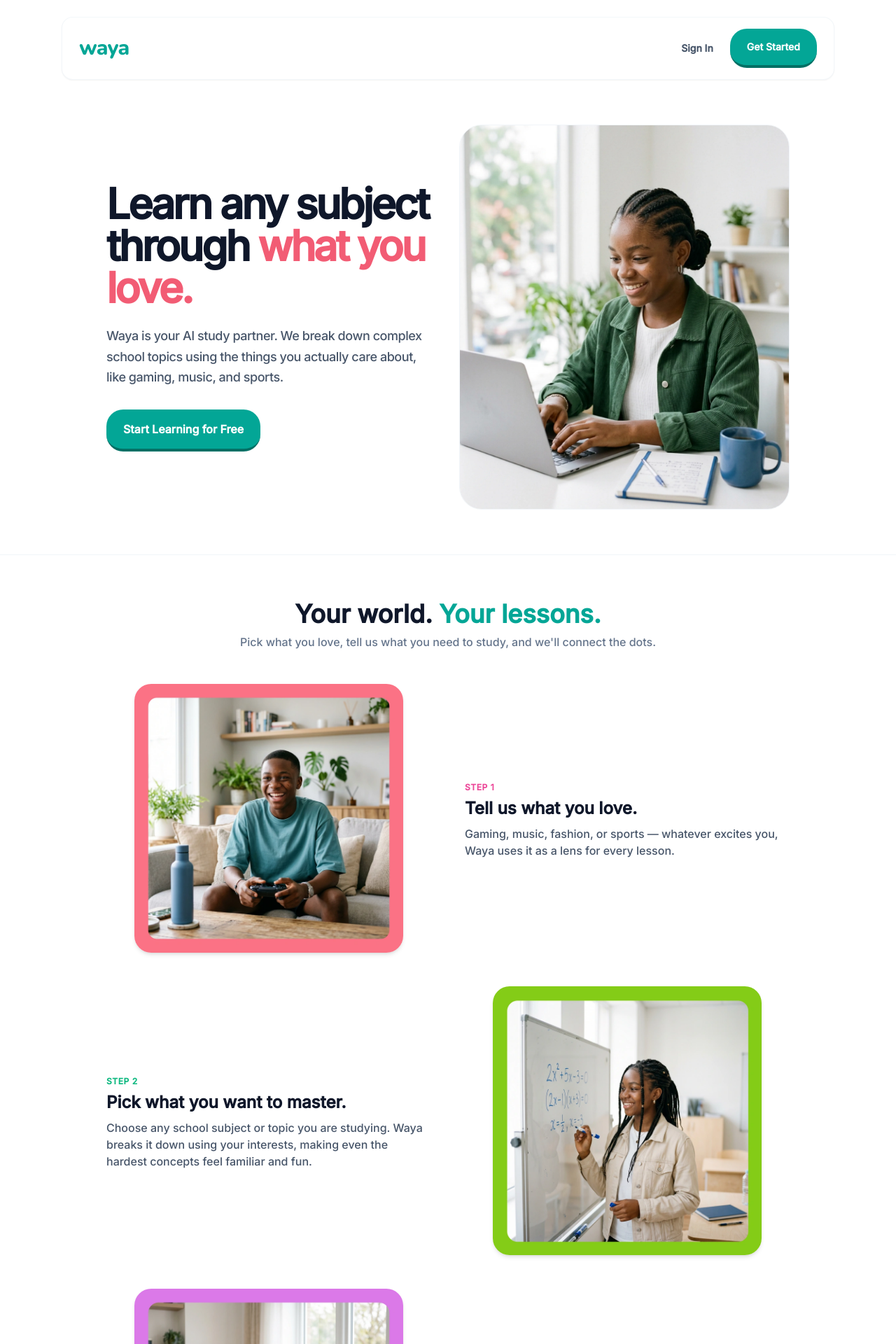
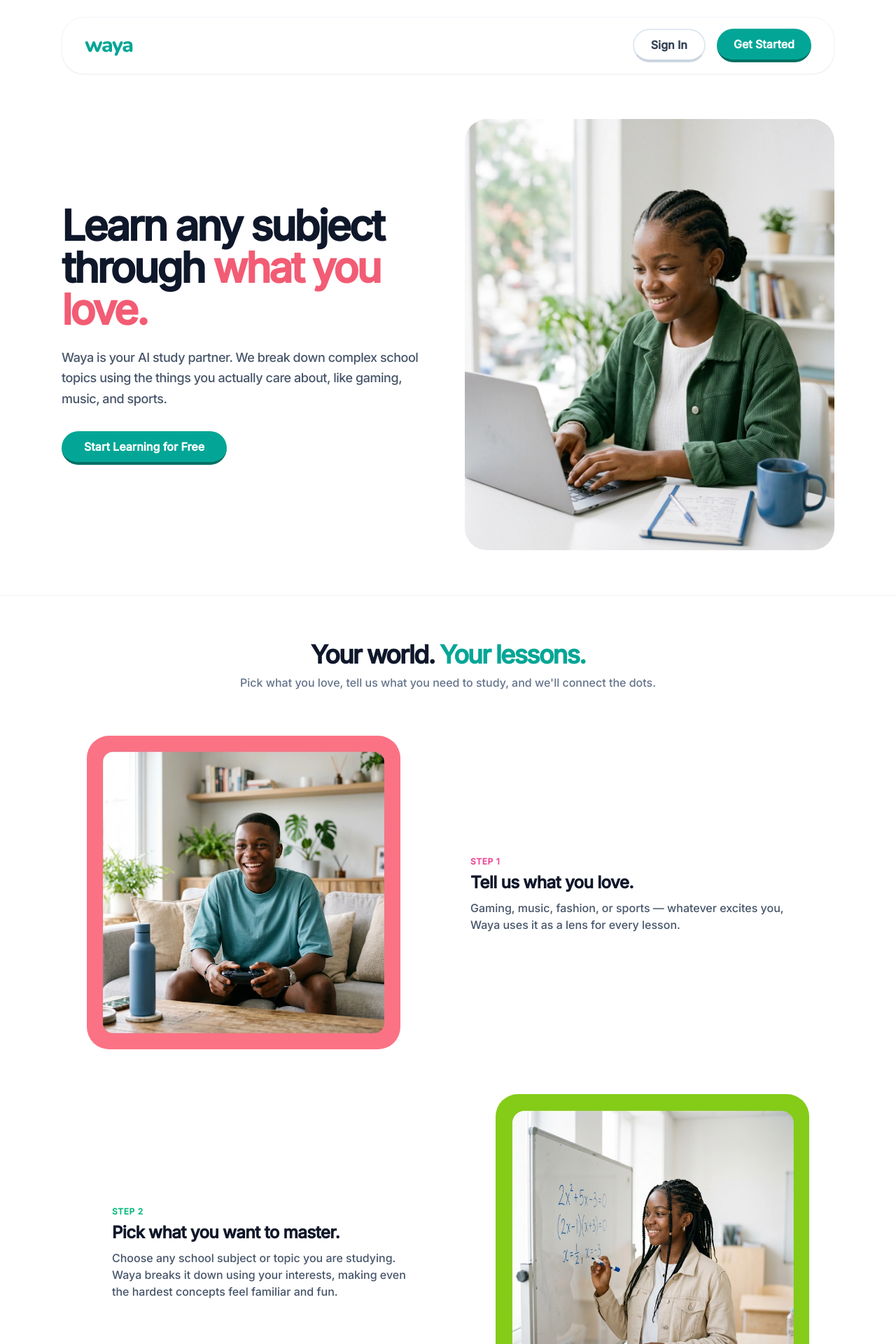
Before and after one commit to BimboOni/Waya, a Next.js app: page / in a window 1280 px wide. Shown: the top 1920 px of the page at 70% size. Built offline with nearby package versions, Linux system fonts and the light colour scheme.

Commit message:
feat: enhance landing page with animations, update DeepSeek persona prompts, and add design assets

```diff
--- a/app/(marketing)/page.tsx
+++ b/app/(marketing)/page.tsx
@@ -1,29 +1,30 @@
 import Image from 'next/image';
+import Link from 'next/link';
 
 const subjects = [
   {
     subject: 'Mathematics',
     topics: ['Algebra', 'Geometry', 'Calculus', 'Statistics'],
     icon: '📐',
-    chip: 'bg-violet-50 text-violet-700',
+    chip: 'bg-subject-math-container text-subject-math-text',
   },
   {
     subject: 'Science & Tech',
     topics: ['Physics', 'Chemistry', 'Biology', 'Computer Science'],
     icon: '🔬',
-    chip: 'bg-amber-50 text-amber-700',
+    chip: 'bg-subject-science-container text-subject-science-text',
   },
   {
     subject: 'History & Culture',
     topics: ['World History', 'African Heritage', 'Government', 'Philosophy'],
     icon: '📜',
-    chip: 'bg-rose-50 text-rose-700',
+    chip: 'bg-subject-history-container text-subject-history-text',
   },
   {
     subject: 'Creative Arts',
     topics: ['Music', 'Art & Design', 'Literature', 'Fashion'],
     icon: '🎨',
-    chip: 'bg-indigo-50 text-indigo-700',
+    chip: 'bg-subject-arts-container text-subject-arts-text',
   },
 ];
 
@@ -65,7 +66,7 @@
     title: 'XP & Levels',
     description:
       'Earn XP for every session and synthesis. Level up from Curious to Polymath as you grow.',
-    containerClass: 'bg-[#effaf3] border-[#d1f2dc]',
+    containerClass: 'bg-[#effaf3]',
     iconBg: 'bg-emerald-100',
     icon: (
       <svg width="28" height="28" viewBox="0 0 24 24" fill="none">
@@ -77,7 +78,7 @@
     title: 'Streaks',
     description:
       'Stay consistent. Complete sessions daily to build your streak and unlock exclusive bonuses.',
-    containerClass: 'bg-[#fff0f3] border-[#ffe0e6]',
+    containerClass: 'bg-[#fff0f3]',
     iconBg: 'bg-rose-100',
     icon: (
       <svg width="28" height="28" viewBox="0 0 24 24" fill="none">
@@ -92,7 +93,7 @@
     title: 'Badges',
     description:
       'Unlock achievements for milestones — first session, subject mastery, streak records, and more.',
-    containerClass: 'bg-[#f5f3ff] border-[#e8e4fe]',
+    containerClass: 'bg-[#f5f3ff]',
     iconBg: 'bg-purple-100',
     icon: (
       <svg width="28" height="28" viewBox="0 0 24 24" fill="none">
@@ -111,17 +112,17 @@
 
       {/* Floating Capsule Navigation */}
       <div className="w-full max-w-6xl mx-auto px-6 pt-6">
-        <nav className="w-full bg-white rounded-2xl shadow-sm border border-slate-100/80 px-6 py-4 flex flex-row justify-between items-center">
-          <span className="font-nunito font-bold tracking-tight text-3xl text-[#03a696]">waya</span>
-          <div className="flex flex-row items-center gap-6">
-            <a href="/auth?view=login" className="text-sm font-semibold text-slate-600 hover:text-slate-900 transition-colors">Sign In</a>
-            <a href="/auth?view=get-started" className="bg-[#03a696] hover:bg-[#028b7e] text-white text-sm font-bold rounded-xl px-6 min-h-12 py-4 flex items-center border-b-4 border-[#016f64] active:translate-y-[2px] active:border-b-2 transition-all">Get Started</a>
+        <nav className="w-full bg-white rounded-[32px] shadow-sm border border-slate-100 px-8 py-4 flex flex-row justify-between items-center">
+          <Link href="/" className="font-nunito font-bold tracking-tighter text-3xl text-[#03a696]">waya</Link>
+          <div className="flex flex-row items-center gap-4">
+            <Link href="/auth?view=login" className="bg-white border-2 border-slate-200 border-b-4 border-b-slate-300 text-slate-700 font-bold rounded-xl h-12 px-6 flex items-center active:translate-y-[2px] active:border-b-2 transition-all">Sign In</Link>
+            <Link href="/auth?view=get-started" className="bg-[#03a696] hover:bg-[#028b7e] text-white font-bold rounded-xl h-12 px-6 border-b-4 border-[#016f64] flex items-center active:translate-y-[2px] active:border-b-2 transition-all">Get Started</Link>
           </div>
         </nav>
       </div>
 
       {/* Hero Section */}
-      <section className="w-full max-w-5xl mx-auto px-6 py-12 md:py-16 grid grid-cols-1 md:grid-cols-2 gap-8 items-center">
+      <section className="w-full max-w-6xl mx-auto px-6 py-12 md:py-16 grid grid-cols-1 md:grid-cols-2 gap-12 items-center">
         <div className="flex flex-col justify-center">
           <h1 className="text-5xl sm:text-6xl font-black text-slate-900 tracking-tighter leading-[1.05]">
             Learn any subject through{' '}
@@ -131,20 +132,20 @@
             Waya is your AI study partner. We break down complex school topics using
             the things you actually care about, like gaming, music, and sports.
           </p>
-          <a
+          <Link
             href="/auth?view=get-started"
-            className="bg-[#03a696] hover:bg-[#028b7e] text-white text-base font-bold rounded-xl min-h-12 py-4 px-6 border-b-4 border-[#016f64] active:translate-y-[2px] active:border-b-2 transition-all w-fit mt-8 flex items-center justify-center"
+            className="bg-[#03a696] hover:bg-[#028b7e] text-white font-bold rounded-xl h-12 px-8 border-b-4 border-[#016f64] active:translate-y-[2px] active:border-b-2 transition-all w-fit mt-8 flex items-center justify-center"
           >
             Start Learning for Free
-          </a>
+          </Link>
         </div>
-        <div className="w-full flex justify-center">
+        <div className="w-full flex justify-end">
           <Image
             src="/images/hero-section-image.webp"
             alt="Student learning with Waya"
             width={800}
             height={600}
-            className="rounded-[32px] w-full max-w-xl object-cover border border-slate-100"
+            className="rounded-[32px] w-full max-w-xl object-cover"
             priority
           />
         </div>
@@ -153,7 +154,7 @@
       {/* 3-Step Flow Section */}
       <section className="py-16 bg-white border-t border-b border-slate-100">
         <div className="max-w-3xl mx-auto text-center mb-12 px-6">
-          <h2 className="text-4xl font-black text-slate-900">
+          <h2 className="text-4xl font-black text-slate-900 tracking-tighter">
             Your world. <span className="text-[#03a696]">Your lessons.</span>
           </h2>
           <p className="text-slate-500 font-medium mt-2">
@@ -165,7 +166,7 @@
         {steps.map((step) => (
           <div
             key={step.number}
-            className="max-w-5xl mx-auto px-6 grid grid-cols-1 md:grid-cols-2 gap-12 items-center my-12"
+            className="max-w-6xl mx-auto px-6 grid grid-cols-1 md:grid-cols-2 gap-16 items-center my-16"
           >
             {step.imageFirst ? (
               <>
@@ -174,15 +175,15 @@
                   alt={step.alt}
                   width={400}
                   height={400}
-                  className="rounded-3xl shadow-md max-w-sm w-full mx-auto object-cover"
+                  className="rounded-[32px] max-w-md w-full mx-auto object-cover"
                 />
-                <div>
+                <div className="max-w-md">
                   <span
                     className={`text-xs font-bold ${step.color} uppercase tracking-wider`}
                   >
                     {step.number}
                   </span>
-                  <h3 className="text-2xl font-black text-slate-900 mt-1">
+                  <h3 className="text-2xl font-black text-slate-900 mt-1 tracking-tight">
                     {step.title}
                   </h3>
                   <p className="text-slate-600 mt-2 font-medium">
@@ -192,13 +193,13 @@
               </>
             ) : (
               <>
-                <div>
+                <div className="max-w-md mx-auto md:ml-auto md:mr-0">
                   <span
                     className={`text-xs font-bold ${step.color} uppercase tracking-wider`}
                   >
                     {step.number}
                   </span>
-                  <h3 className="text-2xl font-black text-slate-900 mt-1">
+                  <h3 className="text-2xl font-black text-slate-900 mt-1 tracking-tight">
                     {step.title}
                   </h3>
                   <p className="text-slate-600 mt-2 font-medium">
@@ -210,7 +211,7 @@
                   alt={step.alt}
                   width={400}
                   height={400}
-                  className="rounded-3xl shadow-md max-w-sm w-full mx-auto object-cover"
+                  className="rounded-[32px] max-w-md w-full mx-auto object-cover"
                 />
               </>
             )}
@@ -219,27 +220,27 @@
       </section>
 
       {/* Subject Grid — Deep Teal Background */}
-      <section className="bg-[#027368] py-20 text-white">
-        <div className="max-w-5xl mx-auto px-6">
-          <h2 className="text-4xl font-black text-center text-white">
+      <section className="bg-[#027368] py-16 text-white">
+        <div className="max-w-6xl mx-auto px-6">
+          <h2 className="text-4xl font-black tracking-tighter text-center text-white">
             Any subject, explained your way.
           </h2>
           <p className="text-center mt-2 text-emerald-100 font-medium">
             We take the standard school curriculum and break it down through the
             filter of what you love.
           </p>
-          <div className="grid grid-cols-1 md:grid-cols-2 gap-6 mt-12">
+          <div className="grid grid-cols-1 md:grid-cols-2 gap-8 mt-12">
             {subjects.map(({ subject, topics, chip }) => (
               <div
                 key={subject}
-                className="bg-white rounded-3xl p-8 shadow-md text-slate-900"
+                className="bg-white rounded-[32px] p-8 text-slate-900"
               >
                 <h3 className="text-xl font-bold text-slate-900">{subject}</h3>
                 <div className="flex flex-wrap gap-2 mt-4">
                   {topics.map((t) => (
                     <span
                       key={t}
-                      className={`${chip} text-xs font-bold px-3 py-1 rounded-full`}
+                      className={`${chip} text-xs font-bold px-4 py-2 rounded-full`}
                     >
                       {t}
                     </span>
@@ -253,8 +254,8 @@
 
       {/* Progress Metrics — Pastel Flood Backgrounds */}
       <section className="py-20 bg-white">
-        <div className="max-w-5xl mx-auto px-6">
-          <h2 className="text-4xl font-black text-center text-slate-900">
+        <div className="max-w-6xl mx-auto px-6">
+          <h2 className="text-4xl font-black tracking-tighter text-center text-slate-900">
             Progress you can see.
           </h2>
           <p className="text-slate-500 font-medium text-center mt-2">
@@ -264,7 +265,7 @@
             {metrics.map((metric) => (
               <div
                 key={metric.title}
-                className={`${metric.containerClass} border rounded-3xl p-8 shadow-sm`}
+                className={`${metric.containerClass} rounded-[32px] p-8`}
               >
                 <div
                   className={`w-16 h-16 rounded-2xl flex items-center justify-center mb-5 ${metric.iconBg}`}
@@ -294,14 +295,14 @@
               Join Waya today and start learning every subject through the things
               you already love.
             </p>
-            <a
+            <Link
               href="/auth?view=get-started"
-              className="bg-[#03a696] hover:bg-[#028b7e] text-white text-base font-bold rounded-xl min-h-12 py-4 px-6 border-b-4 border-[#016f64] active:translate-y-[2px] active:border-b-2 transition-all flex items-center justify-center mt-8"
+              className="bg-[#03a696] hover:bg-[#028b7e] text-white font-bold rounded-xl h-12 px-8 border-b-4 border-[#016f64] active:translate-y-[2px] active:border-b-2 transition-all w-fit mt-8 flex items-center justify-center"
             >
               Get Started Free
-            </a>
+            </Link>
           </div>
-          <div className="rounded-3xl overflow-hidden shadow-lg">
+          <div className="rounded-[32px] overflow-hidden">
             <Image
               src="/images/ready-to-learn-image.webp"
               alt="Ready to learn"
@@ -316,7 +317,7 @@
       {/* Final CTA Section */}
       <section className="bg-white border-b border-slate-100">
         <div className="max-w-6xl mx-auto px-6 py-20 grid grid-cols-1 md:grid-cols-2 gap-12 items-center">
-          <div className="rounded-3xl overflow-hidden shadow-md">
+          <div className="rounded-[32px] overflow-hidden">
             <Image
               src="/images/hero-section-image.webp"
               alt="Learn with Waya"
@@ -325,27 +326,27 @@
               className="w-full h-auto object-cover"
             />
           </div>
-          <div>
+          <div className="md:pl-8">
             <h2 className="text-3xl sm:text-4xl font-black text-slate-900 tracking-tight">
               Start learning today.
             </h2>
             <p className="text-lg text-slate-600 font-medium mt-4 max-w-lg leading-relaxed">
               Join thousands of students who learn through what they love.
             </p>
-            <a
+            <Link
               href="/auth?view=get-started"
-              className="bg-[#03a696] hover:bg-[#028b7e] text-white text-base font-bold rounded-xl min-h-12 py-4 px-6 border-b-4 border-[#016f64] active:translate-y-[2px] active:border-b-2 transition-all flex items-center justify-center mt-8"
+              className="bg-[#03a696] hover:bg-[#028b7e] text-white font-bold rounded-xl h-12 px-8 border-b-4 border-[#016f64] active:translate-y-[2px] active:border-b-2 transition-all w-fit mt-8 flex items-center justify-center"
             >
               Start Learning for Free
-            </a>
+            </Link>
           </div>
         </div>
       </section>
 
       {/* Footer */}
-      <footer className="max-w-6xl mx-auto px-6 flex items-center justify-between h-14">
-        <span className="text-xs font-semibold text-slate-400">waya</span>
-        <span className="text-xs text-slate-400">
+      <footer className="max-w-6xl mx-auto px-6 flex items-center justify-between h-20">
+        <span className="font-nunito font-bold text-slate-400 text-xl tracking-tighter">waya</span>
+        <span className="text-sm font-medium text-slate-400">
           &copy; 2026 Waya. All rights reserved.
         </span>
       </footer>
```
